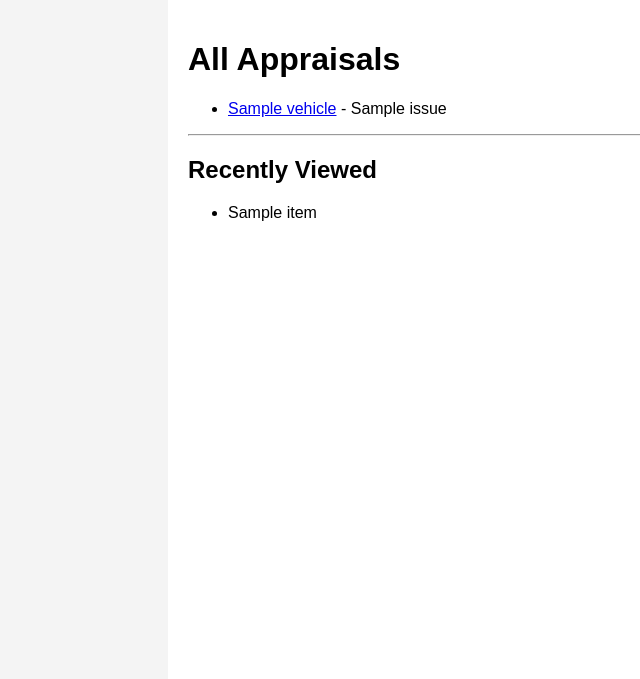
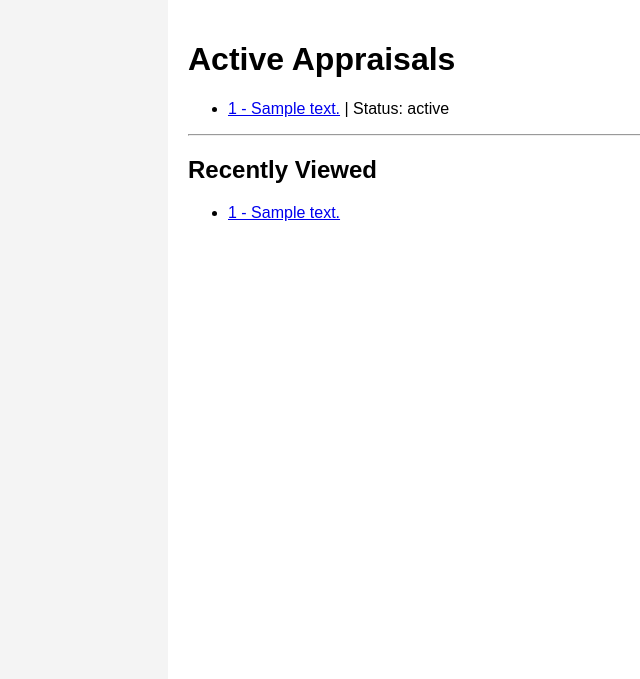
Before and after one commit to The-Wellness-odyssey/appraisal-tracker, a Django app: template appraising/templates/appraising/list.html in a window 1280 px wide. Shown: the part 50-729 px from the top of the page, without its empty margins (52-692 px from the left). Run offline with Django 5.2, Linux system fonts and the light colour scheme; the template is opened without the code that fills it: most values are stand-ins (such as "Sample title", 1, 10 or a date in 2020).

Commit message:
Update list template to iterate through active ORM QuerySets

```diff
--- a/appraising/templates/appraising/list.html
+++ b/appraising/templates/appraising/list.html
@@ -1,17 +1,19 @@
 {% extends 'appraising/layout.html' %}
 
 {% block content %}
-    <h1>All Appraisals</h1>
+    <h1>Active Appraisals</h1>
     <ul>
-        {% for id, app in appraisals.items %}
+        {% for app in appraisals %}
             <li>
-                <a href="{% url 'detail' id %}">{{ app.vehicle }}</a> - {{ app.issue }}
-                {% if app.value > 1000 %}
-                    <span class="badge">High Value</span>
+                <a href="{% url 'detail' app.id %}">{{ app.claim_number }} - {{ app.vehicle_desc }}</a>
+                | Status: {{ app.status }}
+                {% if app.is_priority %}
+                    <span class="badge">PRIORITY</span>
                 {% endif %}
             </li>
         {% empty %}
-            <li>No appraisals currently logged.</li>
+            <!-- REQUIRED EMPTY STATE -->
+            <li>No active appraisals currently logged in the database.</li>
         {% endfor %}
     </ul>
 
@@ -20,7 +22,7 @@
         <h2>Recently Viewed</h2>
         <ul>
             {% for item in recently_viewed %}
-                <li>{{ item }}</li>
+                <li><a href="{% url 'detail' item.id %}">{{ item.claim_number }} - {{ item.vehicle_desc }}</a></li>
             {% endfor %}
         </ul>
     {% endif %}
```
